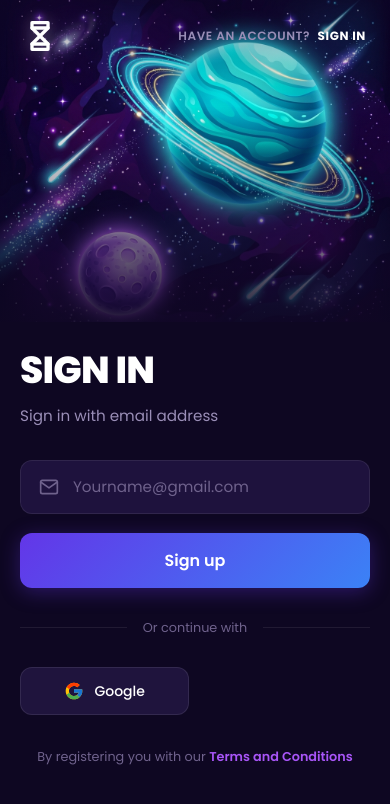
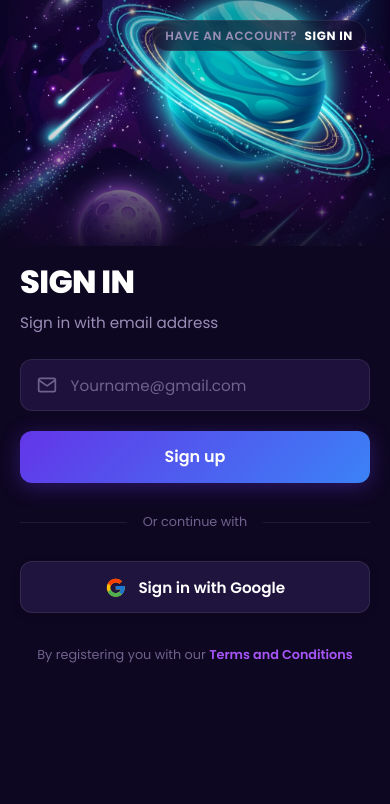
Before and after one commit to FirmanCandra/myapp-login, a React (Vite) app: page / in a window 390 px wide. Shown: the top 804 px of the page. Built offline with nearby package versions, Linux system fonts and the light colour scheme; no server answers.

Commit message:
fix: center full-width google login button, remove logo/text, polish mobile layout

```diff
--- a/src/pages/LoginPage.css
+++ b/src/pages/LoginPage.css
@@ -1,5 +1,5 @@
 /* ==========================================================================
-   Space Adventure Login Theme - Faithful to reference mockup
+   Space Adventure Login Theme
    ========================================================================== */
 
 .login-wrapper {
@@ -16,7 +16,7 @@
 .mobile-header {
   display: none;
   align-items: center;
-  justify-content: space-between;
+  justify-content: flex-end;
   padding: 1.25rem 1.5rem;
   width: 100%;
   z-index: 10;
@@ -30,6 +30,11 @@
   font-weight: 600;
   color: var(--color-text-secondary);
   letter-spacing: 0.05em;
+  background: rgba(14, 7, 34, 0.6);
+  backdrop-filter: blur(8px);
+  padding: 0.35rem 0.75rem;
+  border-radius: var(--radius-full);
+  border: 1px solid rgba(255, 255, 255, 0.08);
 }
 
 .highlight-text {
@@ -48,15 +53,15 @@
 }
 
 /* --------------------------------------------------------------------------
-   Left Panel: Space Hero Illustration
+   Left Panel: Space Hero Illustration (Desktop)
    -------------------------------------------------------------------------- */
 .space-hero-panel {
   position: relative;
   overflow: hidden;
   display: flex;
   flex-direction: column;
-  justify-content: space-between;
-  padding: 3rem 3.5rem;
+  justify-content: flex-end;
+  padding: 3.5rem 4rem;
   min-height: 100vh;
 }
 
@@ -80,50 +85,9 @@
   position: absolute;
   inset: 0;
   background:
-    linear-gradient(90deg, rgba(14, 7, 34, 0.1) 0%, rgba(14, 7, 34, 0.3) 70%, var(--color-bg-dark) 100%),
-    linear-gradient(180deg, rgba(14, 7, 34, 0.3) 0%, transparent 40%, rgba(14, 7, 34, 0.5) 100%);
+    linear-gradient(90deg, rgba(14, 7, 34, 0.1) 0%, rgba(14, 7, 34, 0.35) 70%, var(--color-bg-dark) 100%),
+    linear-gradient(180deg, rgba(14, 7, 34, 0.2) 0%, transparent 40%, rgba(14, 7, 34, 0.6) 100%);
   pointer-events: none;
-}
-
-/* Brand Logo Badge */
-.desktop-brand-header {
-  position: relative;
-  z-index: 3;
-}
-
-.brand-badge {
-  display: inline-flex;
-  align-items: center;
-  gap: 0.85rem;
-  user-select: none;
-}
-
-.brand-icon {
-  width: 32px;
-  height: 32px;
-  color: #ffffff;
-  filter: drop-shadow(0 0 8px rgba(255, 255, 255, 0.3));
-}
-
-.brand-text {
-  display: flex;
-  flex-direction: column;
-  line-height: 1;
-}
-
-.brand-title {
-  font-size: 1.35rem;
-  font-weight: 700;
-  color: #ffffff;
-  letter-spacing: -0.02em;
-}
-
-.brand-sub {
-  font-size: 0.65rem;
-  font-weight: 600;
-  color: var(--color-text-secondary);
-  letter-spacing: 0.2em;
-  margin-top: 3px;
 }
 
 /* Hero Bottom Overlay Text */
@@ -301,55 +265,56 @@
   font-weight: 400;
 }
 
-/* Social Buttons Row */
-.social-buttons-row {
-  display: grid;
-  grid-template-columns: 1fr 1fr;
-  gap: 1rem;
+/* Google Login Full Width Container */
+.social-buttons-container {
   width: 100%;
 }
 
-.social-btn {
+.google-full-btn {
+  width: 100%;
   display: flex;
   align-items: center;
   justify-content: center;
-  gap: 0.65rem;
-  padding: 0.85rem 1rem;
+  gap: 0.75rem;
+  padding: 0.95rem 1.5rem;
   background: var(--color-social-bg);
   border: 1px solid var(--color-social-border);
   border-radius: var(--radius-md);
   color: #ffffff;
   font-size: 0.95rem;
-  font-weight: 500;
+  font-weight: 600;
   transition: all var(--transition-smooth);
+  box-shadow: 0 2px 10px rgba(0, 0, 0, 0.15);
 }
 
-.social-btn:hover {
+.google-full-btn:hover {
   background: var(--color-social-hover);
-  border-color: rgba(255, 255, 255, 0.2);
+  border-color: rgba(255, 255, 255, 0.22);
   transform: translateY(-1px);
-  box-shadow: 0 4px 15px rgba(0, 0, 0, 0.2);
+  box-shadow: 0 4px 20px rgba(0, 0, 0, 0.25);
 }
 
-.social-btn:active {
+.google-full-btn:active {
   transform: translateY(0);
 }
 
-.social-btn:disabled {
+.google-full-btn:disabled {
   opacity: 0.65;
   cursor: not-allowed;
 }
 
-.social-icon {
-  font-size: 1.25rem;
+.google-icon {
+  font-size: 1.35rem;
   flex-shrink: 0;
 }
 
-.fb-icon {
-  color: #1877f2;
+.google-label {
+  font-size: 0.95rem;
+  font-weight: 600;
+  color: #ffffff;
 }
 
-.google-social-btn.loading .social-icon {
+.google-full-btn.loading .google-icon {
   animation: spin 1s linear infinite;
 }
 
@@ -373,18 +338,6 @@
   text-decoration: underline;
 }
 
-/* Footer Copyright */
-.auth-bottom-copyright {
-  margin-top: auto;
-  padding-top: 2.5rem;
-  font-size: 0.725rem;
-  color: var(--color-text-muted);
-  letter-spacing: 0.12em;
-  font-weight: 600;
-  text-align: center;
-  opacity: 0.7;
-}
-
 @keyframes spin {
   from { transform: rotate(0deg); }
   to { transform: rotate(360deg); }
@@ -401,64 +354,69 @@
 @media (max-width: 960px) {
   .login-container {
     grid-template-columns: 1fr;
-    min-height: auto;
+    min-height: 100vh;
+    display: flex;
+    flex-direction: column;
   }
 
   .mobile-header {
     display: flex;
   }
 
-  .desktop-brand-header {
-    display: none;
-  }
-
   .space-hero-panel {
-    min-height: 380px;
-    height: 48vh;
+    min-height: 260px;
+    height: 36vh;
     padding: 1.5rem;
-    justify-content: flex-end;
+    flex-shrink: 0;
   }
 
   .space-overlay-gradient {
     background:
-      linear-gradient(180deg, rgba(14, 7, 34, 0.4) 0%, transparent 30%, var(--color-bg-dark) 98%);
+      linear-gradient(180deg, rgba(14, 7, 34, 0.35) 0%, transparent 40%, var(--color-bg-dark) 96%);
   }
 
   .hero-content {
-    display: none; /* In mobile mockup, the space art is shown at top and form card begins below */
+    display: none;
   }
 
   .auth-form-panel {
-    padding: 1.5rem 1.5rem 3rem;
-    margin-top: -2rem; /* Smooth blend with top artwork */
+    flex: 1;
+    padding: 1rem 1.5rem 2.5rem;
+    margin-top: -1.5rem;
+    justify-content: flex-start;
   }
 
   .form-card {
-    max-width: 380px;
+    max-width: 400px;
+    margin: 0 auto;
   }
 
   .auth-title {
-    font-size: 2.35rem;
+    font-size: 2.25rem;
+  }
+
+  .auth-subtitle {
+    margin-bottom: 1.5rem;
   }
 }
 
 @media (max-width: 480px) {
   .space-hero-panel {
-    min-height: 320px;
-    height: 42vh;
+    min-height: 220px;
+    height: 32vh;
   }
 
   .auth-form-panel {
-    padding: 1.25rem 1.25rem 2.5rem;
+    padding: 0.75rem 1.25rem 2rem;
   }
 
-  .social-buttons-row {
-    grid-template-columns: 1fr 1fr;
-    gap: 0.75rem;
+  .auth-title {
+    font-size: 2rem;
   }
 
-  .social-btn {
-    padding: 0.8rem 0.6rem;
-    font-size: 0.875rem;
+  .input-group,
+  .primary-action-btn,
+  .google-full-btn {
+    padding: 0.85rem 1rem;
   }
 }
--- a/src/pages/LoginPage.jsx
+++ b/src/pages/LoginPage.jsx
@@ -1,7 +1,6 @@
 import { useState } from 'react';
 import { Navigate } from 'react-router-dom';
 import { FcGoogle } from 'react-icons/fc';
-import { FaFacebook } from 'react-icons/fa';
 import { FiMail } from 'react-icons/fi';
 import { useAuth } from '../context/AuthContext';
 import LoadingSpinner from '../components/LoadingSpinner';
@@ -35,19 +34,13 @@ const LoginPage = () => {
     }
   };
 
-  const handleFacebookClick = () => {
-    setNotice('Login dengan Facebook akan segera hadir. Silakan gunakan Google.');
-    setTimeout(() => setNotice(null), 4000);
-  };
-
   const handleEmailSubmit = (e) => {
     e.preventDefault();
     if (!email) {
       setError('Silakan masukkan alamat email kamu.');
       return;
     }
-    // Instant helpful hint to use Google OAuth button
-    setNotice(`Email "${email}" dicatat! Untuk login instan & aman, silakan klik tombol Google di bawah.`);
+    setNotice(`Email "${email}" dicatat! Untuk login instan & aman, silakan klik tombol Masuk dengan Google di bawah.`);
     setTimeout(() => setNotice(null), 5000);
   };
 
@@ -55,22 +48,6 @@ const LoginPage = () => {
     <div className="login-wrapper">
       {/* Mobile Top Navigation */}
       <header className="mobile-header">
-        <div className="brand-badge">
-          <svg
-            className="brand-icon"
-            viewBox="0 0 24 24"
-            fill="none"
-            stroke="currentColor"
-            strokeWidth="2.5"
-            strokeLinecap="round"
-            strokeLinejoin="round"
-          >
-            <polygon points="6 2 18 2 18 6 6 6" />
-            <polygon points="6 18 18 18 18 22 6 22" />
-            <line x1="6" y1="6" x2="18" y2="18" />
-            <line x1="18" y1="6" x2="6" y2="18" />
-          </svg>
-        </div>
         <div className="mobile-header-link">
           HAVE AN ACCOUNT? <span className="highlight-text">SIGN IN</span>
         </div>
@@ -87,10 +64,6 @@ const LoginPage = () => {
               className="space-bg-image"
             />
             <div className="space-overlay-gradient"></div>
-          </div>
-
-          {/* Desktop Brand Header */}
-          <div className="desktop-brand-header">
           </div>
 
           {/* Hero Typography Overlay */}
@@ -146,19 +119,19 @@ const LoginPage = () => {
               <span className="divider-line"></span>
             </div>
 
-            {/* Social Logins */}
-            <div className="social-buttons-row">
+            {/* Google Login Button - Full Width & Centered */}
+            <div className="social-buttons-container">
               <button
                 type="button"
-                className={`social-btn google-social-btn ${isSigningIn ? 'loading' : ''}`}
+                className={`google-full-btn ${isSigningIn ? 'loading' : ''}`}
                 onClick={handleGoogleLogin}
                 disabled={isSigningIn}
                 id="google-login-btn"
                 aria-label="Sign in with Google"
               >
-                <FcGoogle className="social-icon" />
-                <span className="social-label">
-                  {isSigningIn ? 'Connecting...' : 'Google'}
+                <FcGoogle className="google-icon" />
+                <span className="google-label">
+                  {isSigningIn ? 'Connecting...' : 'Sign in with Google'}
                 </span>
               </button>
             </div>
@@ -171,8 +144,6 @@ const LoginPage = () => {
               </a>
             </p>
           </div>
-
-          {/* Mobile bottom copyright */}
         </section>
       </div>
     </div>
```
